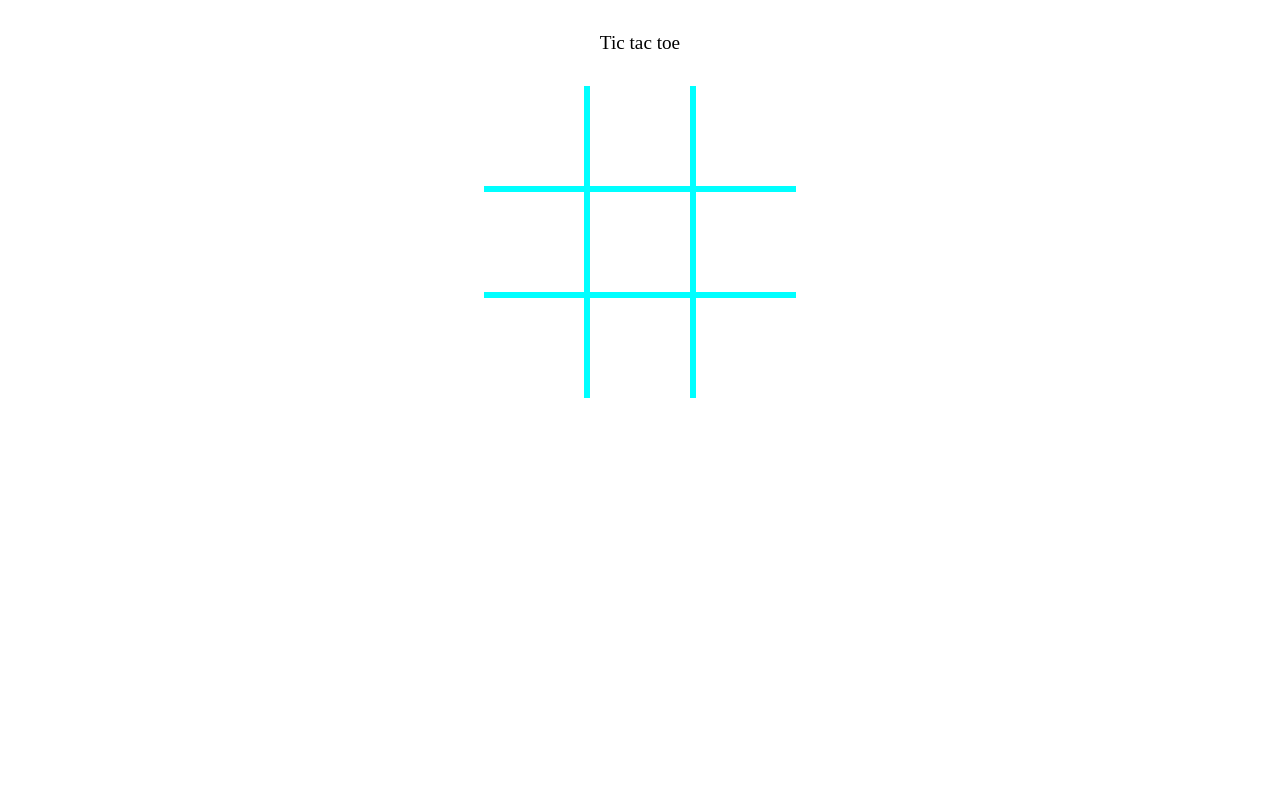
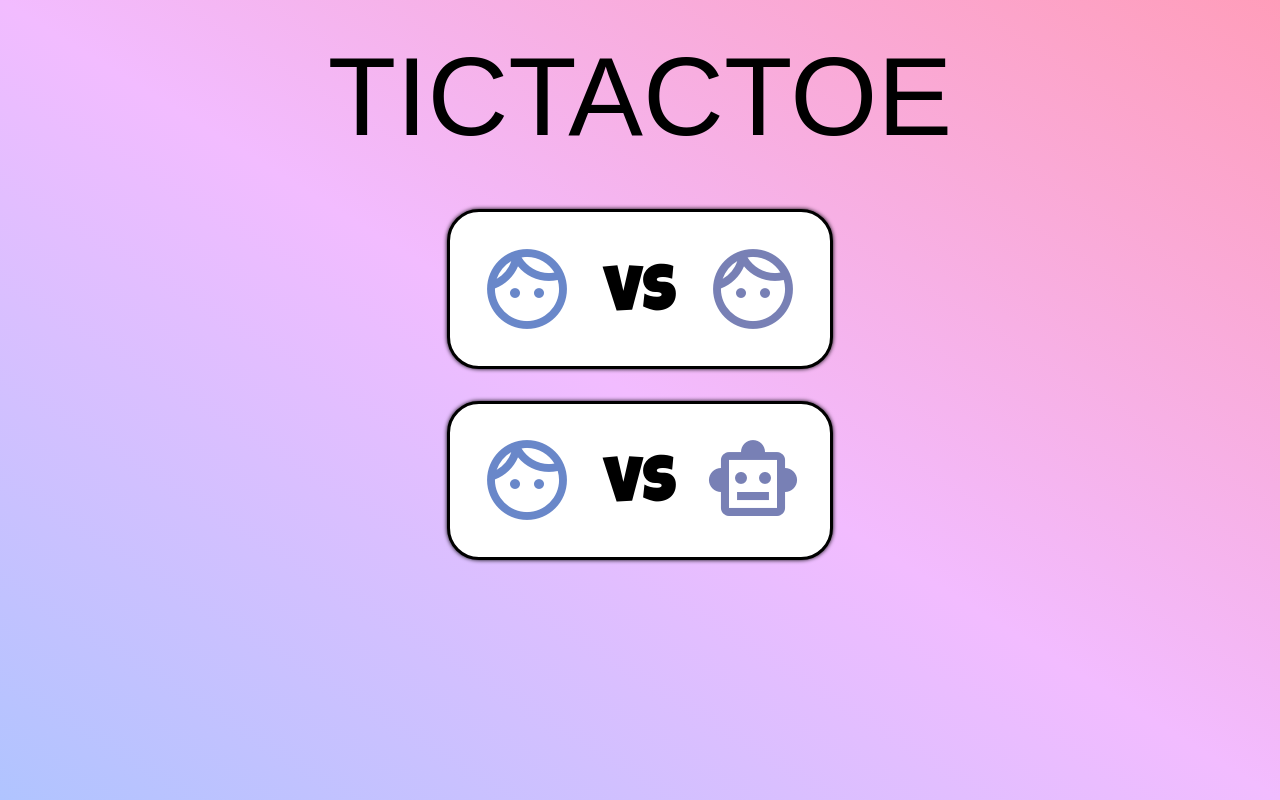
Before and after one commit to renchester/top-tictactoe, a plain HTML site: page index.html in a window 1280 px wide. Drawn offline with Linux system fonts and the light colour scheme; a web font is replaced by a local one.

Commit message:
Add game initial screen

```diff
--- a/index.html
+++ b/index.html
@@ -7,12 +7,34 @@
     <title>Tic Tac Toe</title>
 
     <link rel="stylesheet" href="style.css" />
+    <link
+      href="https://fonts.googleapis.com/icon?family=Material+Icons+Outlined"
+      rel="stylesheet"
+    />
+    <link rel="preconnect" href="https://fonts.googleapis.com" />
+    <link rel="preconnect" href="https://fonts.gstatic.com" crossorigin />
+    <link
+      href="https://fonts.googleapis.com/css2?family=Londrina+Solid&family=Luckiest+Guy&display=swap"
+      rel="stylesheet"
+    />
   </head>
   <body>
     <header>
-      <p class="title">Tic tac toe</p>
+      <p class="title">TICTACTOE</p>
     </header>
-    <main class="game-container">
+    <div class="game-opponent">
+      <div class="opponent opp-player">
+        <span class="material-icons-outlined opp-player-1"> face </span>
+        <span class="opp-vs">VS</span>
+        <span class="material-icons-outlined opp-player-2"> face </span>
+      </div>
+      <div class="opponent opp-ai">
+        <span class="material-icons-outlined opp-player-1"> face </span>
+        <span class="opp-vs">VS</span>
+        <span class="material-icons-outlined opp-ai"> smart_toy </span>
+      </div>
+    </div>
+    <main class="game-container hidden">
       <div class="game-board">
         <div class="square square-0" data-id="0" data-filled="false">
           <!-- <div class="place-o"</div> -->
--- a/style.css
+++ b/style.css
@@ -13,9 +13,15 @@
   --square-size: 100px;
 }
 
+html {
+  height: 100vh;
+  background: linear-gradient(to bottom left, #ff9dba, #f2bcff, #b0c4ff);
+}
+
 header {
   text-align: center;
-  font-size: 1.2rem;
+  font-size: 7rem;
+  font-family: 'Londrina Solid', Arial, Helvetica, sans-serif;
   padding: 2rem;
 }
 
@@ -79,11 +85,54 @@ body {
   transform: rotate(315deg);
 }
 
-/*  MODAL WINNER */
-.modal-winner {
-  background-color: aqua;
-  position: fixed;
-  padding: 3rem;
+/*  CHOOSE OPPONENT */
+
+.game-opponent {
+  display: flex;
+  flex-direction: column;
+  margin: auto;
+  width: max-content;
+}
+
+.opponent {
+  display: flex;
+  justify-content: center;
+  align-items: center;
+  border: 3.5px solid black;
+  border-radius: 32px;
+  margin: 1rem auto;
+  box-shadow: 0px 0px 4px 0px black;
+  background-color: white;
+  transition: transform ease-in-out 300ms;
+  cursor: pointer;
+}
+
+.opponent:hover {
+  transform: scale(1.1);
+}
+
+.material-icons-outlined.opp-player-1,
+.material-icons-outlined.opp-player-2,
+.material-icons-outlined.opp-ai {
+  font-size: 6rem;
+  font-weight: 300;
+  padding: 0.3em;
+}
+
+.material-icons-outlined.opp-player-1 {
+  color: #6987c9;
+}
+
+.material-icons-outlined.opp-player-2,
+.material-icons-outlined.opp-ai {
+  color: #7880b5;
+}
+
+.opp-vs {
+  font-family: 'Luckiest Guy', Arial, Helvetica, sans-serif;
+  font-size: 4rem;
+  text-align: end;
+  padding-top: 1rem;
 }
 
 /*  HELPER STYLES */
```
